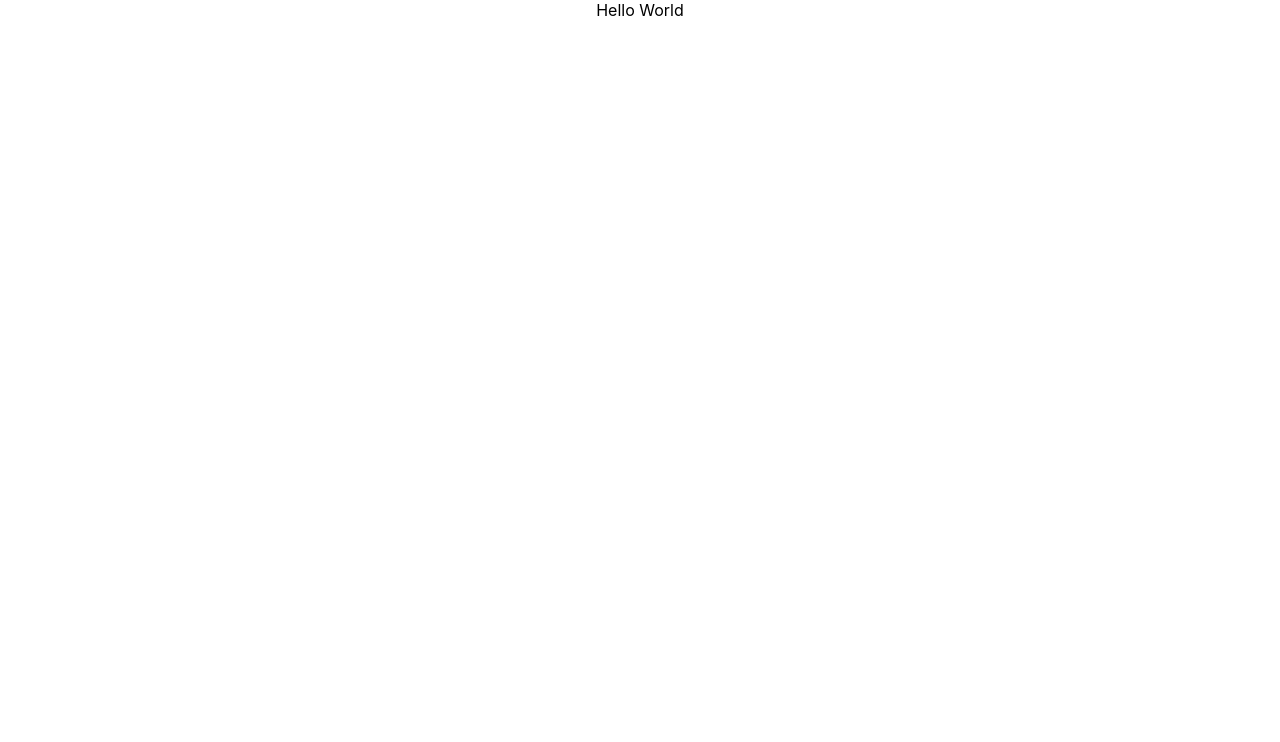
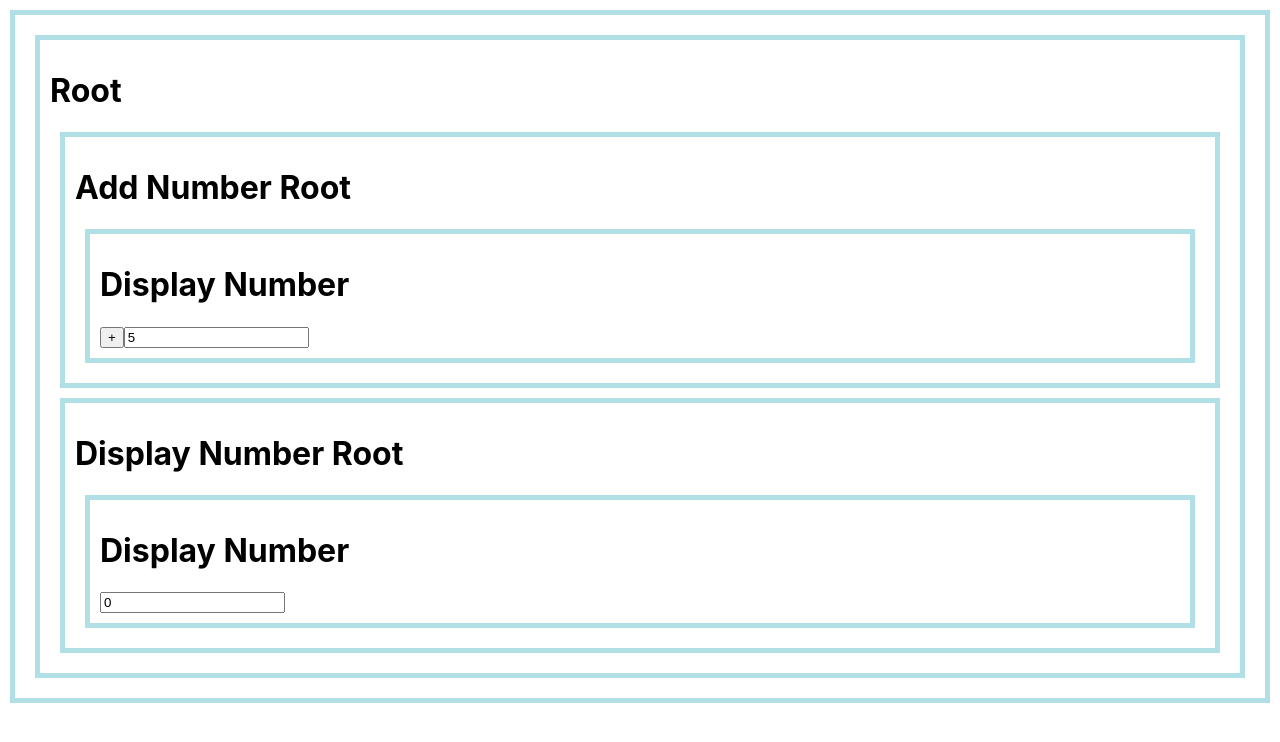
Before and after one commit to ncavchl/React_study, a React (Create React App) app in the folder React-Redux/react-redux/: page / in a window 1280 px wide. Shown: the top 742 px of the page. Built offline with nearby package versions, Linux system fonts and the light colour scheme.

Commit message:
redux 없는 상태변화

```diff
--- a/React-Redux/react-redux/src/App.css
+++ b/React-Redux/react-redux/src/App.css
@@ -1,38 +1,5 @@
-.App {
-  text-align: center;
+div {
+  border:5px solid powderblue;
+  margin:10px;
+  padding:10px;
 }
-
-.App-logo {
-  height: 40vmin;
-  pointer-events: none;
-}
-
-@media (prefers-reduced-motion: no-preference) {
-  .App-logo {
-    animation: App-logo-spin infinite 20s linear;
-  }
-}
-
-.App-header {
-  background-color: #282c34;
-  min-height: 100vh;
-  display: flex;
-  flex-direction: column;
-  align-items: center;
-  justify-content: center;
-  font-size: calc(10px + 2vmin);
-  color: white;
-}
-
-.App-link {
-  color: #61dafb;
-}
-
-@keyframes App-logo-spin {
-  from {
-    transform: rotate(0deg);
-  }
-  to {
-    transform: rotate(360deg);
-  }
-}
--- a/React-Redux/react-redux/src/App.js
+++ b/React-Redux/react-redux/src/App.js
@@ -1,7 +1,23 @@
+import React, { Component, component } from "react";
+import AddNumberRoot from "./component/AddNumberRoot";
+import DisplayNumberRoot from "./component/DisplayNumberRoot";
 import "./App.css";
 
-function App() {
-  return <div className="App">Hello World</div>;
+class App extends Component {
+  state = { number: 0 };
+  render() {
+    return (
+      <div className="App">
+        <h1>Root</h1>
+        <AddNumberRoot
+          onClick={function (size) {
+            this.setState({ number: this.state.number + size });
+          }.bind(this)}
+        ></AddNumberRoot>
+        <DisplayNumberRoot number={this.state.number}></DisplayNumberRoot>
+      </div>
+    );
+  }
 }
 
 export default App;
--- /dev/null
+++ b/React-Redux/react-redux/src/component/AddNumber.js
@@ -0,0 +1,25 @@
+import React, { Component, compconent } from "react";
+export default class AddNumber extends Component {
+  state = { size: 5 };
+  render() {
+    return (
+      <div>
+        <h1>Display Number </h1>
+        <input
+          type="button"
+          value="+"
+          onClick={function () {
+            this.props.onClick(this.state.size);
+          }.bind(this)}
+        ></input>
+        <input
+          type="text"
+          value={this.state.size}
+          onChange={function (e) {
+            this.setState({ size: Number(e.target.value) });
+          }.bind(this)}
+        ></input>
+      </div>
+    );
+  }
+}
--- /dev/null
+++ b/React-Redux/react-redux/src/component/AddNumberRoot.js
@@ -0,0 +1,17 @@
+import React, { Component, compconent } from "react";
+import AddNumber from "../component/AddNumber";
+
+export default class AddNumberRoot extends Component {
+  render() {
+    return (
+      <div>
+        <h1>Add Number Root</h1>
+        <AddNumber
+          onClick={function (size) {
+            this.props.onClick(size);
+          }.bind(this)}
+        ></AddNumber>
+      </div>
+    );
+  }
+}
--- /dev/null
+++ b/React-Redux/react-redux/src/component/DisplayNumber.js
@@ -0,0 +1,11 @@
+import React, { Component, compconent } from "react";
+export default class DisplayNumber extends Component {
+  render() {
+    return (
+      <div>
+        <h1>Display Number </h1>
+        <input type="text" value={this.props.number} readOnly></input>
+      </div>
+    );
+  }
+}
--- /dev/null
+++ b/React-Redux/react-redux/src/component/DisplayNumberRoot.js
@@ -0,0 +1,13 @@
+import React, { Component, compconent } from "react";
+import DisplayNumber from "../component/DisplayNumber";
+
+export default class DisplayNumberRoot extends Component {
+  render() {
+    return (
+      <div>
+        <h1>Display Number Root</h1>
+        <DisplayNumber number={this.props.number} />
+      </div>
+    );
+  }
+}
```
